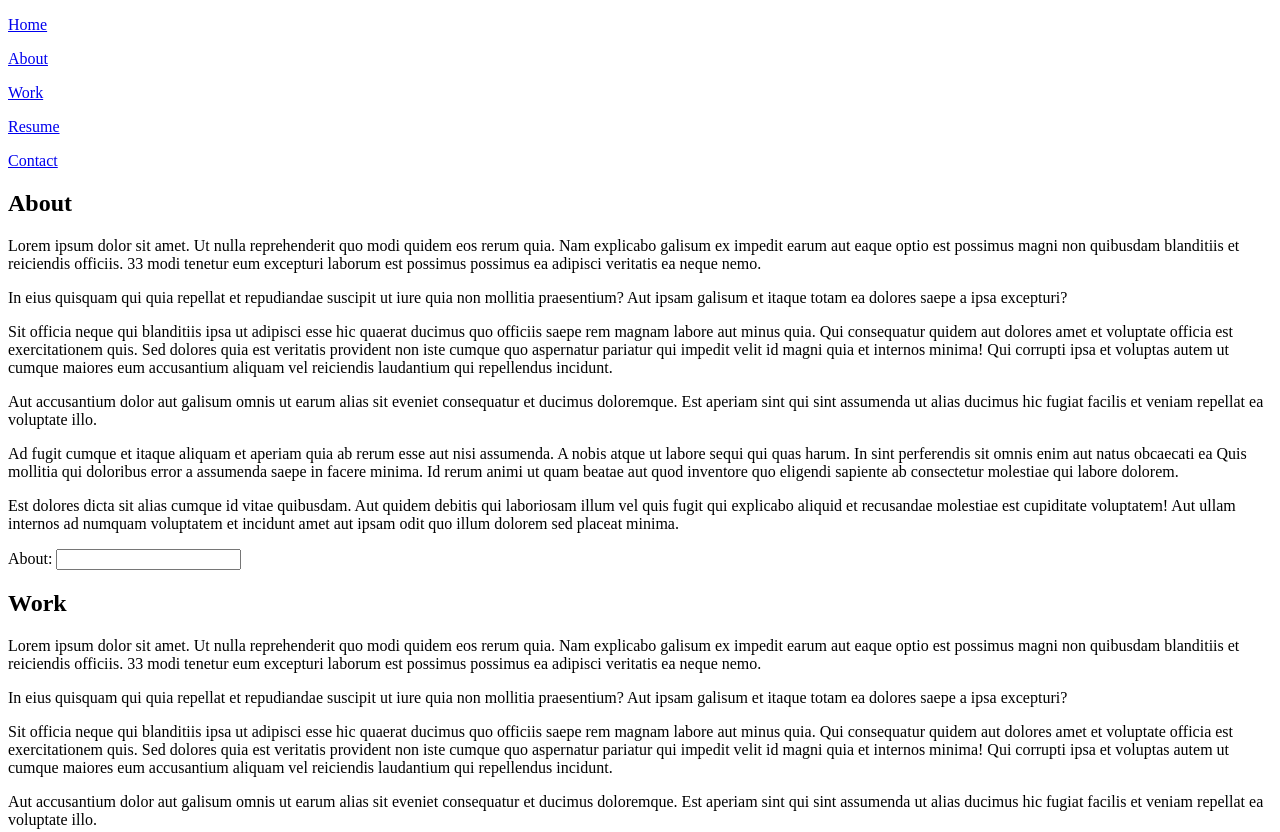
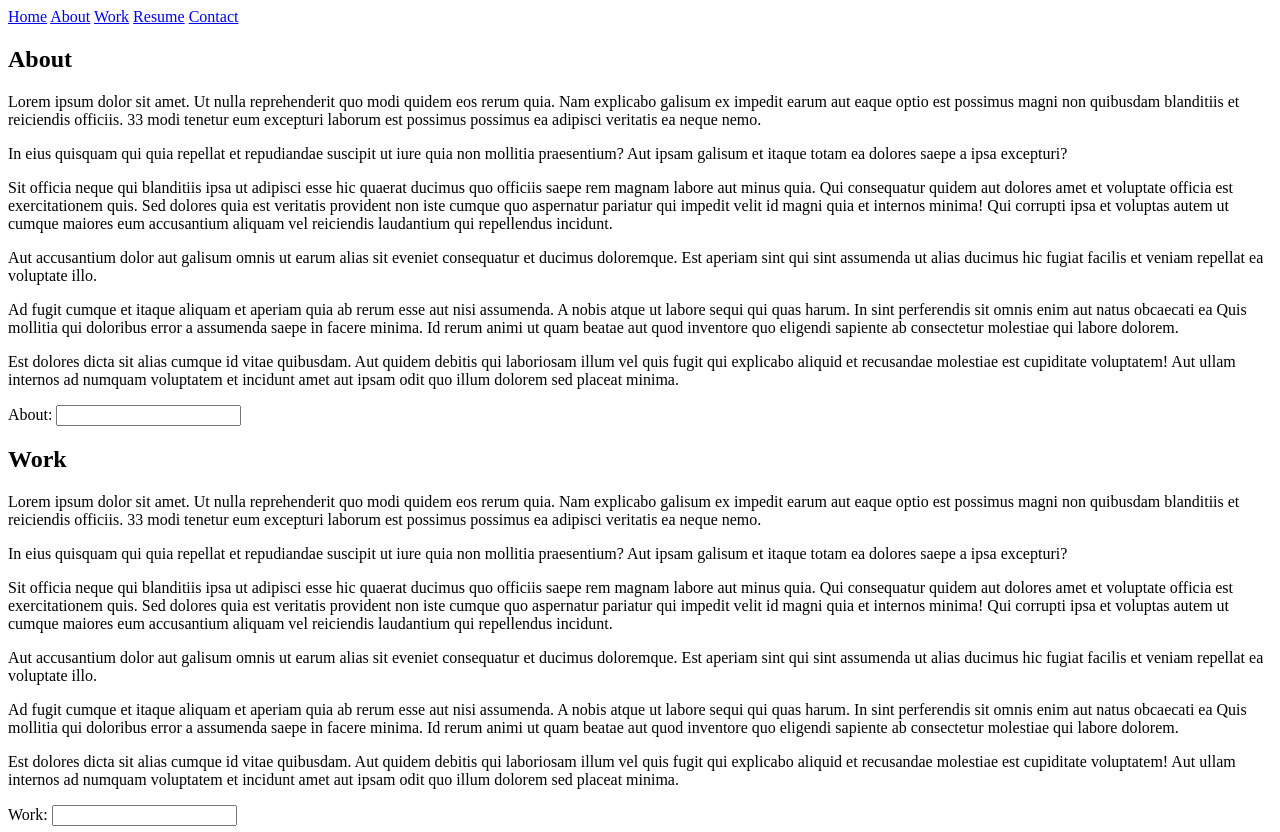
Before and after one commit to Ebilueyehis23/GMC-Checkpoints, a plain HTML site: page index.html in a window 1280 px wide. Shown: the top 832 px of the page. Drawn offline with Linux system fonts and the light colour scheme.

Commit message:
Change of header layout

```diff
--- a/index.html
+++ b/index.html
@@ -7,11 +7,11 @@
 </head>
 <body>
   <navbar>
-      <p><a href="#home">Home</a></p>
-      <p><a href="#about">About</a></p>
-      <p><a href="#work">Work</a></p>
-      <p><a href="#resume">Resume</a></p>
-      <p><a href="#contact">Contact</a></p>
+      <a href="#home">Home</a>
+      <a href="#about">About</a>
+      <a href="#work">Work</a>
+      <a href="#resume">Resume</a>
+      <a href="#contact">Contact</a>
   </navbar>
 
     <form>
```
